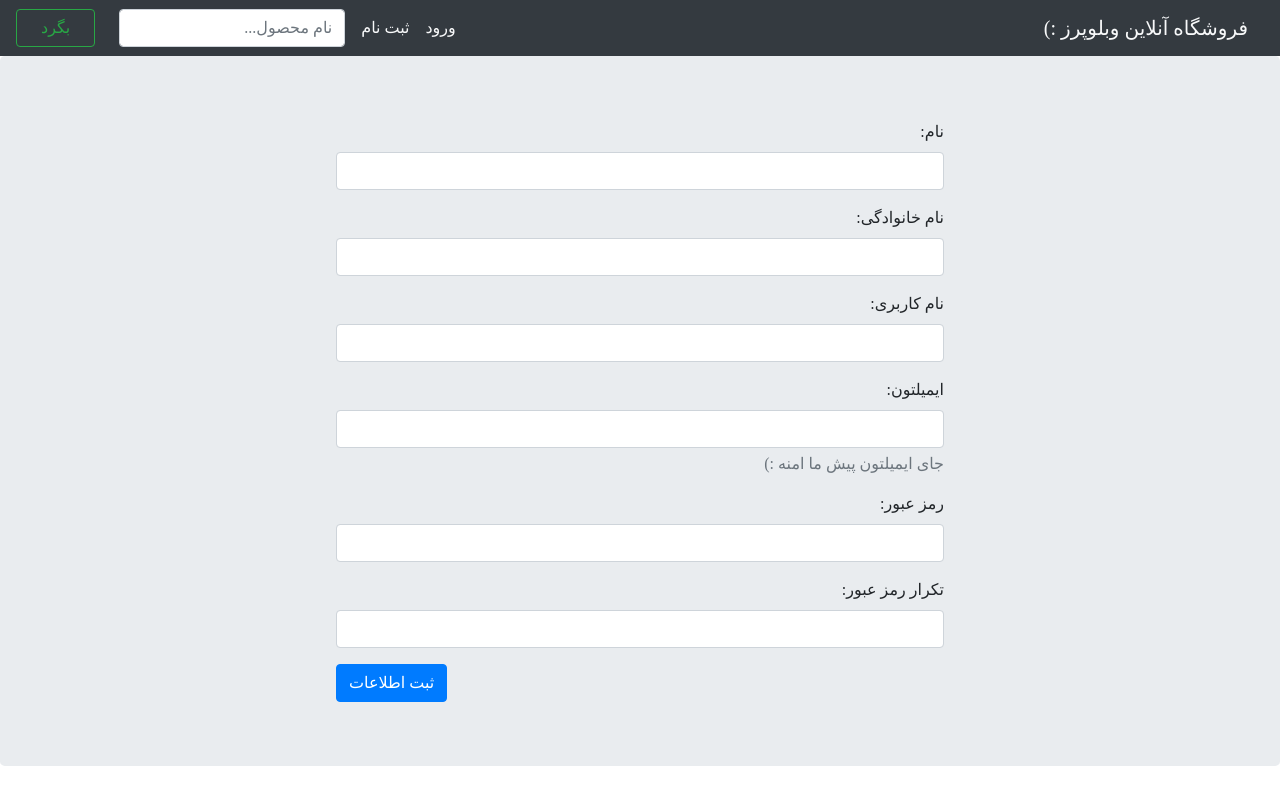
After one commit to navidmadannezhad/webelopers-HeevTeam, a Django app: page /register/ in a window 1280 px wide. The commit adds this page. Run offline with Django 3.2, Linux system fonts and the light colour scheme; some libraries are stand-ins or nearby versions.

Commit message:
feature 2 Done!

```diff
--- a/ecommerce/static/main.css
+++ b/ecommerce/static/main.css
@@ -12,3 +12,14 @@ html , body{
 .navbar-toggler-icon{
     color: white !important;
 }
+
+/* Register Page --- */
+form#register_form{
+    width: 50%;
+}
+
+@media only screen and (max-width:600px){
+    form#register_form{
+        width: 90%;
+    }
+}
--- a/ecommerce/templates/base.html
+++ b/ecommerce/templates/base.html
@@ -11,7 +11,28 @@
     <link rel="stylesheet" href="https://stackpath.bootstrapcdn.com/bootstrap/4.1.3/css/bootstrap.min.css" integrity="sha384-MCw98/SFnGE8fJT3GXwEOngsV7Zt27NXFoaoApmYm81iuXoPkFOJwJ8ERdknLPMO" crossorigin="anonymous">
 </head>
 <body>
-    <div id="nav"></div>
+    <div id="navbar" class="navbar navbar-expand-lg navbar-dark bg-dark">
+        <a class="navbar-brand text-light" href="/" id="homepage">فروشگاه آنلاین وبلوپرز :)</a>
+
+        <button class="navbar-toggler" type="button" data-toggle="collapse" data-target="#navbarSupportedContent" aria-controls="navbarSupportedContent" aria-expanded="false" aria-label="Toggle navigation">
+          <span class="navbar-toggler-icon"></span>
+        </button>
+
+        <div class="collapse navbar-collapse" id="navbarSupportedContent">
+          <ul class="navbar-nav mr-auto">
+            <li class="nav-item active">
+              <a class="nav-link text-light" href="#" id="login">ورود<span class="sr-only">(current)</span></a>
+            </li>
+            <li class="nav-item">
+              <a class="nav-link text-light" href="{% url 'registerPage' %}" id="register">ثبت نام</a>
+            </li>
+          </ul>
+          <form class="form-inline my-2 my-lg-0">
+            <input class="form-control mr-sm-2 ml-4" type="search" placeholder="نام محصول..." aria-label="Search">
+            <button class="btn btn-outline-success my-2 px-4 my-sm-0" type="submit">بگرد</button>
+          </form>
+        </div>
+    </div>
 
     {% block content %}
 
--- /dev/null
+++ b/ecommerce/templates/register.html
@@ -0,0 +1,39 @@
+{% extends 'base.html' %}
+
+{% block content %}
+
+<div class="jumbotron w-100 d-flex justify-content-center">
+
+        <form id="register_form" dir="rtl" action="{% url 'registerUser' %}" method="POST">
+            {% csrf_token %}
+            <div class="mb-3">
+                <label for="firstname" class="form-label w-100 text-right">نام:</label>
+                <input type="text" name="first_name" class="form-control" id="firstname">
+            </div>
+            <div class="mb-3">
+                <label for="lastname" class="form-label w-100 text-right">نام خانوادگی:</label>
+                <input type="text" name="last_name" class="form-control" id="lastname">
+            </div>
+            <div class="mb-3">
+                <label for="username" class="form-label w-100 text-right">نام کاربری:</label>
+                <input type="text" name="username" class="form-control" id="username">
+            </div>
+            <div class="mb-3">
+                <label for="email" class="form-label w-100 text-right">ایمیلتون:</label>
+                <input type="email" name="email" class="form-control" id="email" aria-describedby="emailHelp">
+                <div id="emailHelp" class="form-text w-100 text-right text-muted">جای ایمیلتون پیش ما امنه :)</div>
+            </div>
+            <div class="mb-3">
+                <label for="password1" class="form-label w-100 text-right">رمز عبور:</label>
+                <input type="password" name="password1" class="form-control" id="password1">
+            </div>
+            <div class="mb-3">
+                <label for="password2" class="form-label w-100 text-right">تکرار رمز عبور:</label>
+                <input type="password" name="password2" class="form-control" id="password2">
+            </div>
+            <button name="submit" type="submit" class="btn btn-primary">ثبت اطلاعات</button>
+        </form>
+
+</div>
+
+{% endblock %}
--- a/ecommerce/urls.py
+++ b/ecommerce/urls.py
@@ -2,5 +2,7 @@ from django.urls import path
 from . import views
 
 urlpatterns = [
-    path('', views.returnHomePage, name="homePage")
+    path('', views.returnHomePage, name="homePage"),
+    path('register/', views.returnRegisterPage, name="registerPage"),
+    path('register-user/', views.registerUser, name="registerUser")
 ]
--- a/ecommerce/views.py
+++ b/ecommerce/views.py
@@ -1,4 +1,17 @@
-from django.shortcuts import render
+from django.shortcuts import render, redirect
+from django.contrib.auth import authenticate, login
+from django.contrib.auth.forms import UserCreationForm
+from django.contrib.auth.models import User
 
 def returnHomePage(request):
     return render(request, 'home.html')
+
+def returnRegisterPage(request):
+    return render(request, 'register.html')
+
+def registerUser(request):
+    if request.method == 'POST':
+        createUser = User.objects.create(first_name= request.POST['first_name'],last_name= request.POST['last_name'], email= request.POST['email'], password= request.POST['password1'], username= request.POST['username'])
+
+
+    return render(request, 'register.html')
```
Also changed, not shown: ecommerce/templates/home.html (+0 -23 lines), db.sqlite3.
